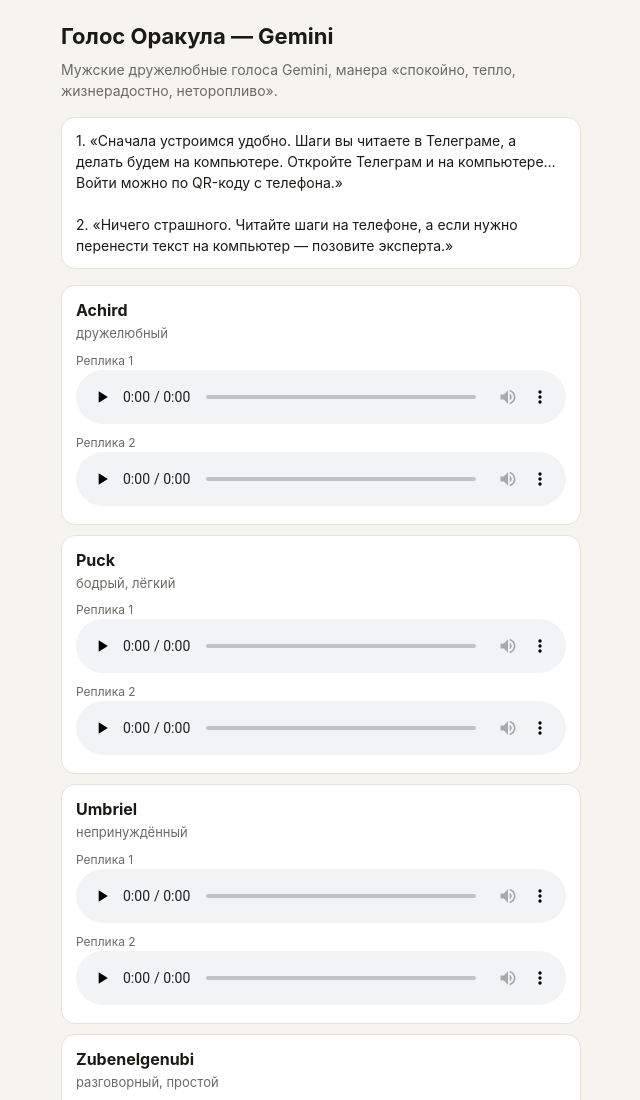
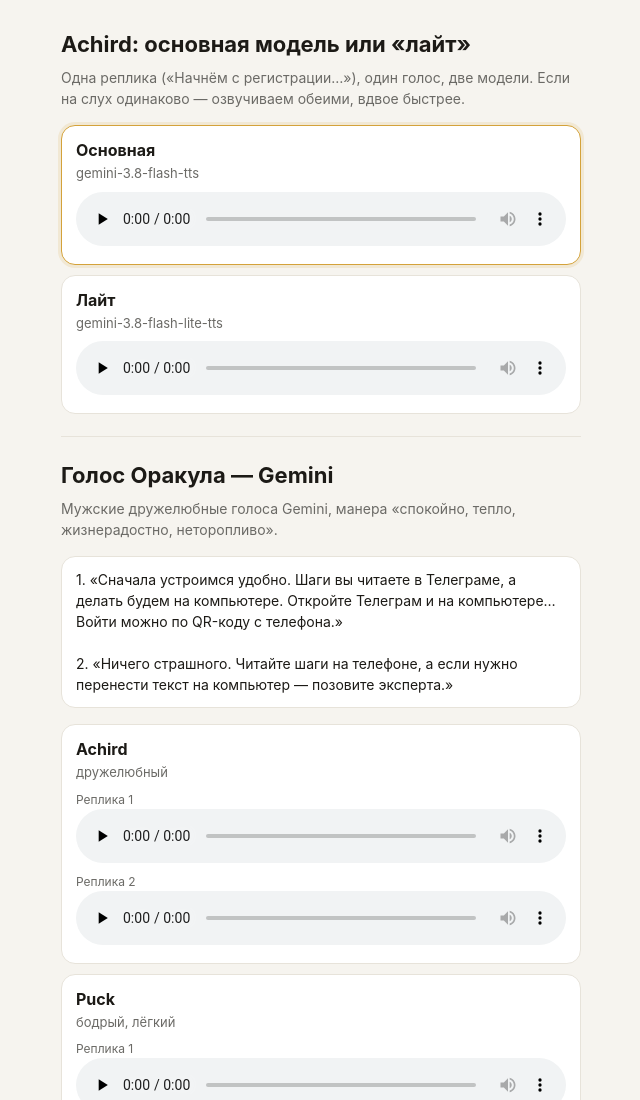
Before and after one commit to svlab27-web/obuchalka-oracle-prototype, a plain HTML site: page voices-gemini.html in a window 1280 px wide. Shown: the top 1100 px of the page, without its empty margins (319-959 px from the left). Drawn offline with Linux system fonts and the light colour scheme.

Commit message:
Achird: основная модель vs лайт

```diff
--- a/voices-gemini.html
+++ b/voices-gemini.html
@@ -21,6 +21,11 @@
 </head>
 <body>
 <div class="wrap">
+  <h1 style="margin-top:8px">Achird: основная модель или «лайт»</h1>
+  <p class="sub">Одна реплика («Начнём с регистрации…»), один голос, две модели. Если на слух одинаково — озвучиваем обеими, вдвое быстрее.</p>
+  <div class="v pick"><b>Основная</b><span>gemini-3.8-flash-tts</span><audio controls preload="none" src="gemini/achird-main.mp3"></audio></div>
+  <div class="v"><b>Лайт</b><span>gemini-3.8-flash-lite-tts</span><audio controls preload="none" src="gemini/achird-lite.mp3"></audio></div>
+  <hr style="border:0;border-top:1px solid var(--line);margin:22px 0">
   <h1>Голос Оракула — Gemini</h1>
   <p class="sub">Мужские дружелюбные голоса Gemini, манера «спокойно, тепло, жизнерадостно, неторопливо».</p>
   <div class="line">1. «Сначала устроимся удобно. Шаги вы читаете в Телеграме, а делать будем на компьютере. Откройте Телеграм и на компьютере… Войти можно по QR-коду с телефона.»<br><br>2. «Ничего страшного. Читайте шаги на телефоне, а если нужно перенести текст на компьютер — позовите эксперта.»</div>
```
Also changed, not shown: 2 other files.
